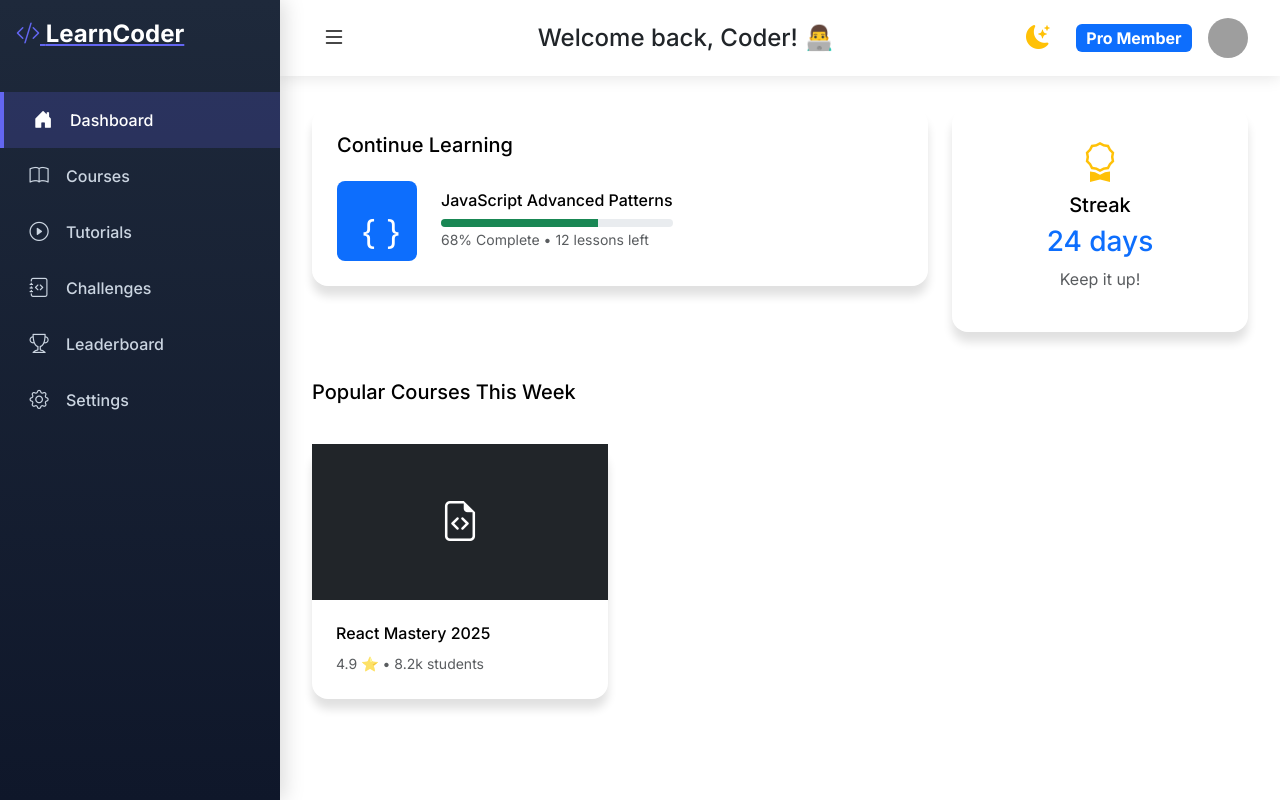
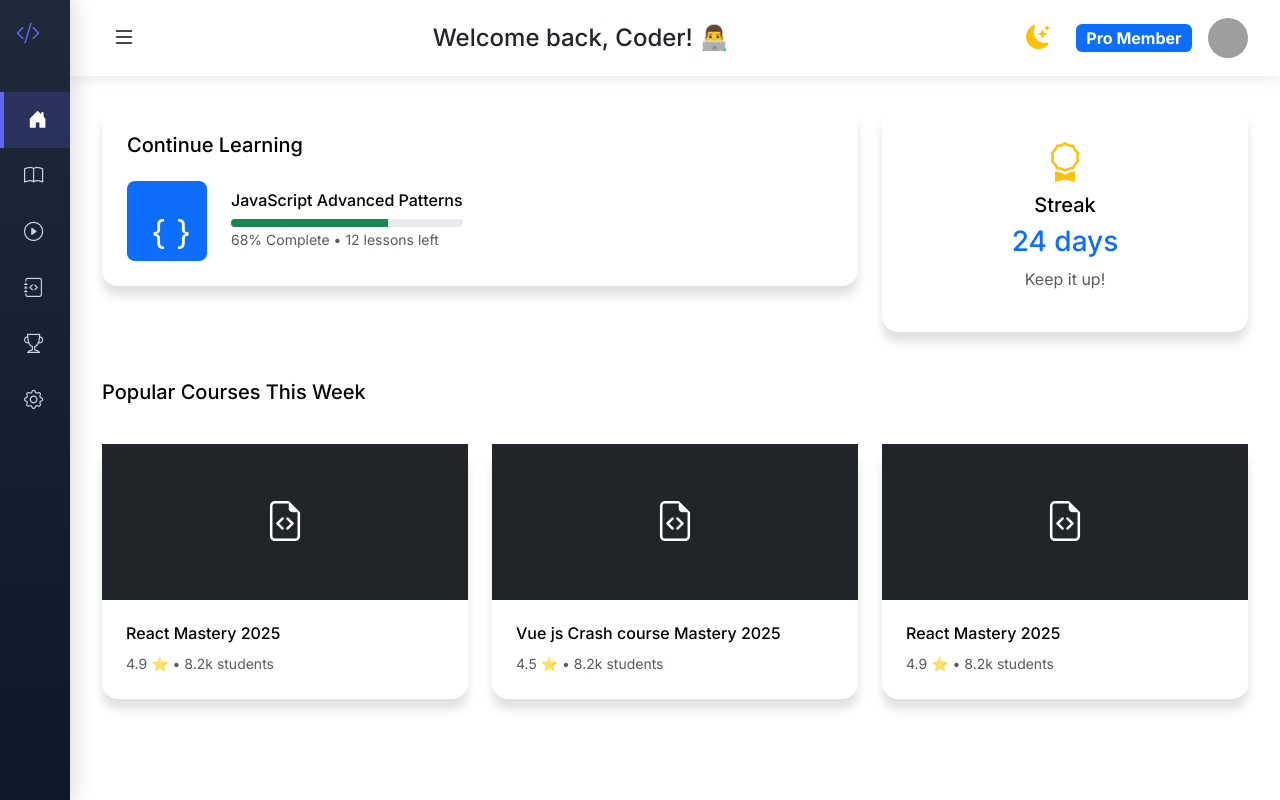
Before and after one commit to tolasan-dev/learn-coder, a plain HTML site: page index.html in a window 1280 px wide. Both pictures are taken after a click on the button 334 px from the left and 38 px from the top of the page. Drawn offline with nearby package versions, Linux system fonts and the light colour scheme; grey boxes are pictures that could not be loaded.

Commit message:
update source code theme to move file script into event.js seperate file concept

```diff
--- a/assets/css/main.css
+++ b/assets/css/main.css
@@ -129,7 +129,7 @@ body {
 .card-modern {
   background: var(--card-bg);
   color: var(--text-primary);
-  border-radius: 16px;
+  border-radius: 1rem;
   box-shadow: 0 10px 10px rgba(0, 0, 0, 0.12);
   border: none;
   transition: transform 0.3s, box-shadow 0.3s;
@@ -138,10 +138,11 @@ body {
   background-color: rgba(17, 25, 40, 0.75);
   border-radius: 12px; */
   border: 1px solid rgba(255, 255, 255, 0.125);
+  cursor: pointer;
 }
 
 .card-modern:hover {
-  /* transform: translateY(-4px); */
+  transform: translateY(-8px);
   box-shadow: 0 20px 40px rgba(0, 0, 0, 0.2);
 }
 
--- /dev/null
+++ b/assets/js/event.js
@@ -0,0 +1,30 @@
+const sidebar = document.getElementById("sidebar");
+const mainContent = document.getElementById("mainContent");
+const toggleBtn = document.getElementById("toggleBtn");
+const d_done = document.getElementById("d-done");
+
+toggleBtn.addEventListener("click", () => {
+  sidebar.classList.toggle("collapsed");
+  mainContent.classList.toggle("expanded");
+
+  // Check if sidebar is NOT collapsed → means it's expanded → show logo
+  if (!sidebar.classList.contains("collapsed")) {
+    d_done.textContent = "learnCoder";
+  } else {
+    d_done.textContent = ""; // Hide brand name when collapsed
+  }
+
+  // Mobile handling
+  if (window.innerWidth <= 992) {
+    sidebar.classList.toggle("active");
+  }
+});
+
+// Close sidebar on mobile when clicking outside
+document.addEventListener("click", (e) => {
+  if (window.innerWidth <= 992 && sidebar.classList.contains("active")) {
+    if (!sidebar.contains(e.target) === false && e.target !== toggleBtn) {
+      sidebar.classList.remove("active");
+    }
+  }
+});
--- a/index.html
+++ b/index.html
@@ -137,7 +137,28 @@
                 </div>
               </div>
             </div>
-            <!-- Repeat similar cards -->
+            <div class="col-md-4">
+              <div class="card-modern border-0">
+                <div class="bg-dark text-white p-5 text-center">
+                  <i class="bi bi-file-earmark-code fs-1"></i>
+                </div>
+                <div class="p-4">
+                  <h6>Vue js Crash course Mastery 2025</h6>
+                  <small class="text-muted">4.5 ⭐ • 8.2k students</small>
+                </div>
+              </div>
+            </div>
+            <div class="col-md-4">
+              <div class="card-modern border-0">
+                <div class="bg-dark text-white p-5 text-center">
+                  <i class="bi bi-file-earmark-code fs-1"></i>
+                </div>
+                <div class="p-4">
+                  <h6>React Mastery 2025</h6>
+                  <small class="text-muted">4.9 ⭐ • 8.2k students</small>
+                </div>
+              </div>
+            </div>
           </div>
         </div>
       </div>
@@ -145,36 +166,6 @@
 
     <script src="https://cdn.jsdelivr.net/npm/bootstrap@5.3.3/dist/js/bootstrap.bundle.min.js"></script>
     <script src="assets/js/ThemeToggle.js"></script>
-    <script>
-      const sidebar = document.getElementById("sidebar");
-      const mainContent = document.getElementById("mainContent");
-      const toggleBtn = document.getElementById("toggleBtn");
-      const d_done = document.getElementById("d-done");
-
-      sidebar.addEventListener("click", () => {
-        sidebar.classList.toggle("collapsed");
-        mainContent.classList.toggle("expanded");
-
-        // Check if sidebar is NOT collapsed → means it's expanded → show logo
-        if (!sidebar.classList.contains("collapsed")) {
-          d_done.textContent = "learnCoder"; // Show brand name
-        } else {
-          d_done.textContent = ""; // Hide brand name when collapsed
-        }
-        // Mobile handling
-        if (window.innerWidth <= 992) {
-          sidebar.classList.toggle("active");
-        }
-      });
-
-      // Close sidebar on mobile when clicking outside
-      document.addEventListener("click", (e) => {
-        if (window.innerWidth <= 992 && sidebar.classList.contains("active")) {
-          if (!sidebar.contains(e.target) === false && e.target !== toggleBtn) {
-            sidebar.classList.remove("active");
-          }
-        }
-      });
-    </script>
+    <script src="assets/js/event.js"></script>
   </body>
 </html>
```
